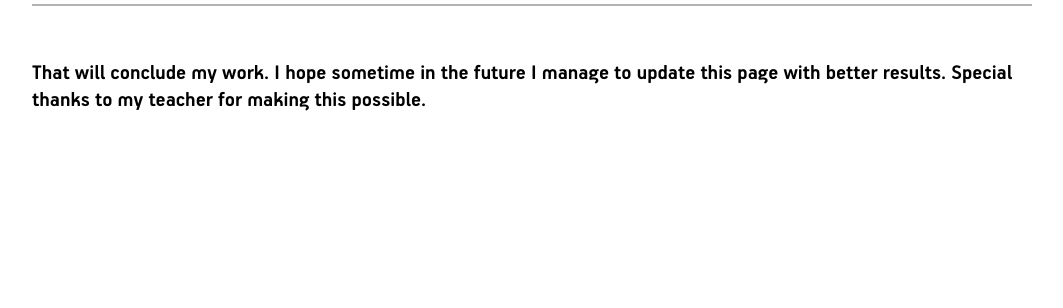
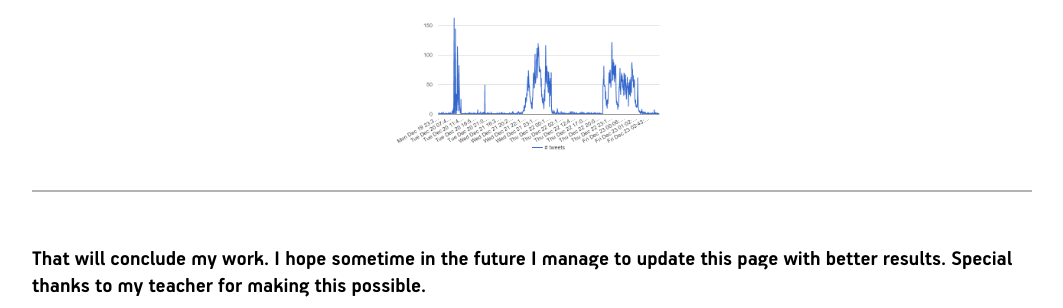
Before and after one commit to Manoskio/Manoskio.github.io, a plain HTML site: page index.html in a window 1280 px wide. Shown: the part 2042-2350 px from the top of the page, without its empty margins (108-1171 px from the left). Before the commit the page ends 2164 px from the top, so only its background shows below. Drawn offline with Linux system fonts and the light colour scheme.

Commit message:
Update index.html

```diff
--- a/index.html
+++ b/index.html
@@ -32,7 +32,7 @@
 			</div>
 			<div class="pad-t-15 pad-b-15 gray-b-bot text-center"><br>
 				Unfortunately, I was not able to neither create two time series to compare the popularity of the shows nor use JavaScript to make my webpage interactive. Mainly, I tried to use <a href="https://developers.google.com/chart/">Google Charts</a> to present my results and if possible auto-update them while my app streams and stores new tweets, with no luck though. What I did manage to present is the image given below. A graph with the number of both tweets aggregated per minute. <br><br>
-				<img style="width:30%;"src="results/logo.png"/>
+				<img style="width:30%;"src="images/results.png"/>
 			</div>
 			<div>
 				<br><br>That will conclude my work. I hope sometime in the future I manage to update this page with better results. Special thanks to my teacher for making this possible.
```
